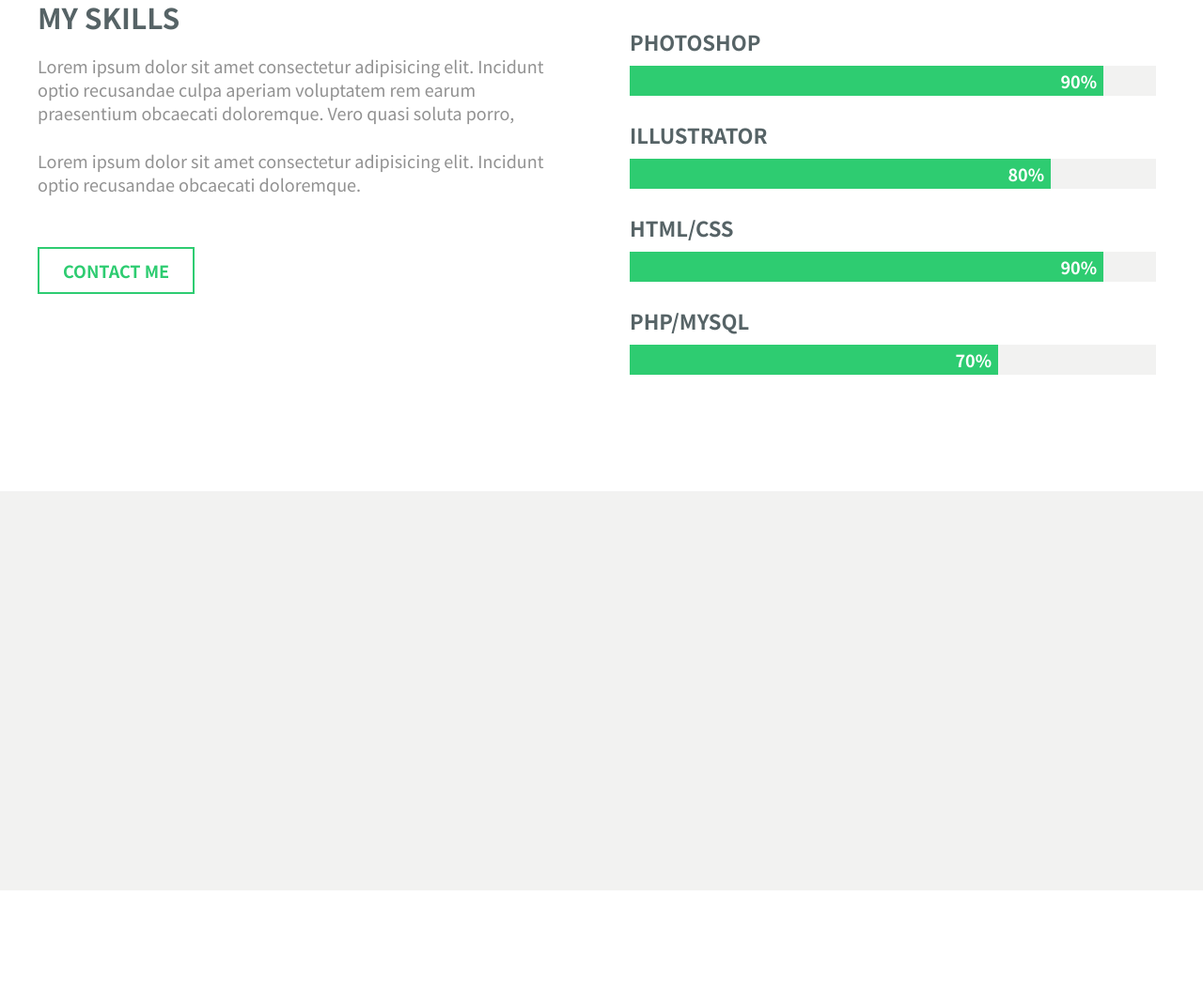
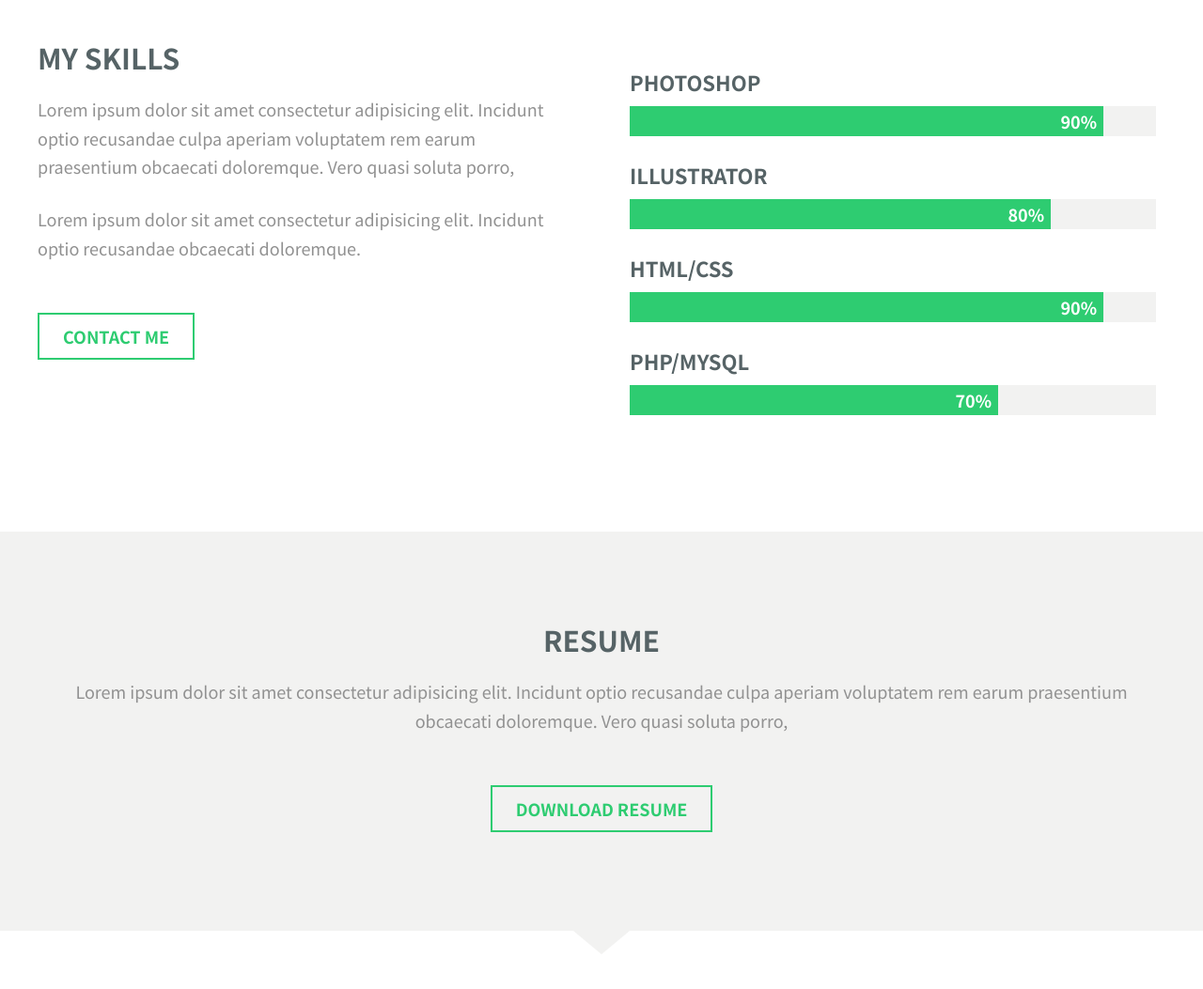
Before and after one commit to trunghq2511/trunghq2511.github.io, a plain HTML site: page index.html in a window 1280 px wide. Shown: the part 2399-3452 px from the top of the page at 94% size. Before the commit the page ends 3347 px from the top, so only its background shows below. Drawn offline with Linux system fonts and the light colour scheme.

Commit message:
update code

```diff
--- a/index.html
+++ b/index.html
@@ -131,8 +131,18 @@
         </div>
         <div class="wrap-resum l-inner-full">
           <div class="wrap-content">
+            <p class="txt-title">RESUME</p>
+            <p class="txt-describe">Lorem ipsum dolor sit amet consectetur adipisicing elit. Incidunt optio
+              recusandae
+              culpa aperiam voluptatem rem earum praesentium obcaecati doloremque. Vero quasi soluta porro,
+            </p>
+            <p class="wrap-btn-resume">
+              <a class="btn-dowload" href="">DOWNLOAD RESUME</a>
+            </p>
+          </div>
+        </div>
+        <div class="wrap-education">
 
-          </div>
         </div>
       </div>
     </main>
--- a/shared/css/top.css
+++ b/shared/css/top.css
@@ -62,7 +62,7 @@ body { box-sizing: border-box; }
 
 .l-main .wrap-about-me .wrap-content .txt-title { font-weight: bold; font-size: 30px; color: #566366; }
 
-.l-main .wrap-about-me .wrap-content .txt-describe { margin-top: 25px; font-size: 18px; color: #919191; line-height: 1.4; }
+.l-main .wrap-about-me .wrap-content .txt-describe { margin-top: 25px; font-size: 18px; color: #919191; line-height: 1.7; }
 
 .l-main .wrap-about-me .wrap-content .lst-about { display: flex; flex-wrap: wrap; margin-top: 35px; }
 
@@ -88,7 +88,7 @@ body { box-sizing: border-box; }
 
 .l-main .wrap-my-skill .wrap-content .block-detail .wrap-describe { padding-right: 30px; width: 50%; }
 
-.l-main .wrap-my-skill .wrap-content .block-detail .wrap-describe .txt-describe { margin-top: 25px; font-size: 18px; color: #919191; line-height: 1.4; }
+.l-main .wrap-my-skill .wrap-content .block-detail .wrap-describe .txt-describe { margin-top: 25px; font-size: 18px; color: #919191; line-height: 1.7; }
 
 .l-main .wrap-my-skill .wrap-content .block-detail .wrap-describe .wrap-btn-contact-me { margin-top: 70px; }
 
@@ -116,4 +116,20 @@ body { box-sizing: border-box; }
 
 .l-main .wrap-my-skill .wrap-content .block-detail .skill-level .lst-skill .item-skill + li { margin-top: 30px; }
 
-.l-main .wrap-resum { height: 425px; background-color: #f2f2f1; }
+.l-main .wrap-resum { position: relative; height: 425px; background-color: #f2f2f1; }
+
+.l-main .wrap-resum .wrap-content { padding: 100px 0; text-align: center; }
+
+.l-main .wrap-resum .wrap-content .txt-title { font-weight: bold; font-size: 30px; color: #566366; }
+
+.l-main .wrap-resum .wrap-content .txt-describe { margin-top: 25px; font-size: 18px; color: #919191; line-height: 1.7; }
+
+.l-main .wrap-resum .wrap-content .wrap-btn-resume { margin-top: 70px; }
+
+.l-main .wrap-resum .wrap-content .wrap-btn-resume .btn-dowload { text-decoration: none; font-size: 18px; color: #2ecc71; font-weight: bold; border: 2px solid #2ecc71; padding: 10px 25px; }
+
+.l-main .wrap-resum .wrap-content .wrap-btn-resume .btn-dowload:hover { cursor: pointer; opacity: 0.8; }
+
+.l-main .wrap-resum::after { position: absolute; content: ""; width: 0; height: 0; bottom: -25px; left: 0; right: 0; margin: 0 auto; border-style: solid; border-width: 25px 30px 0 30px; border-color: #f2f2f1 transparent transparent transparent; }
+
+.l-main .wrap-education { height: 1950px; }
```
